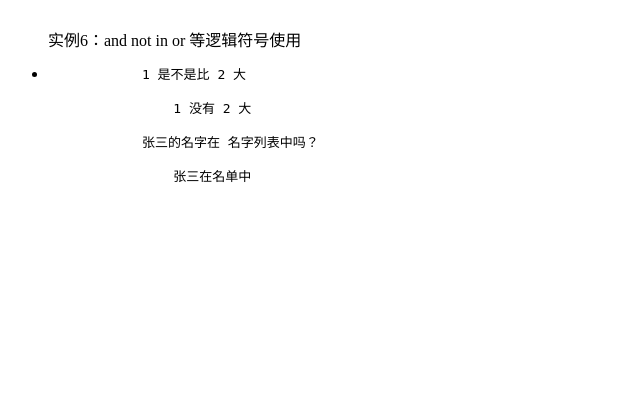
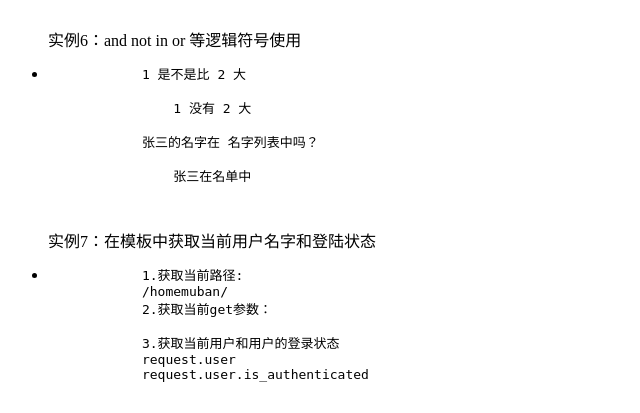
Before and after one commit to SugarWbf/My-Bird, a Django app: page /homemuban/ in a window 1280 px wide. Shown: the part 998-1411 px from the top of the page, without its empty margins (0-640 px from the left). Before the commit the page ends 1180 px from the top, so only its background shows below. Run offline with Django 3.2, Linux system fonts and the light colour scheme.

Commit message:
模板高级获取当前用户的登录状态和当前访问的网址

```diff
--- a/templates/homemuban.html
+++ b/templates/homemuban.html
@@ -64,7 +64,20 @@
             {% endif %}
         </pre>
     </li>
+    实例7：在模板中获取当前用户名字和登陆状态
+    <li>
+        <pre>
+            1.获取当前路径:
+            {{ request.path }}
+            2.获取当前get参数：
+            {{ request.GET.urlencode }}
+            3.获取当前用户和用户的登录状态
+            request.user
+            request.user.is_authenticated
+        </pre>
+    </li>
 </ul>
+
 
 
 
```
